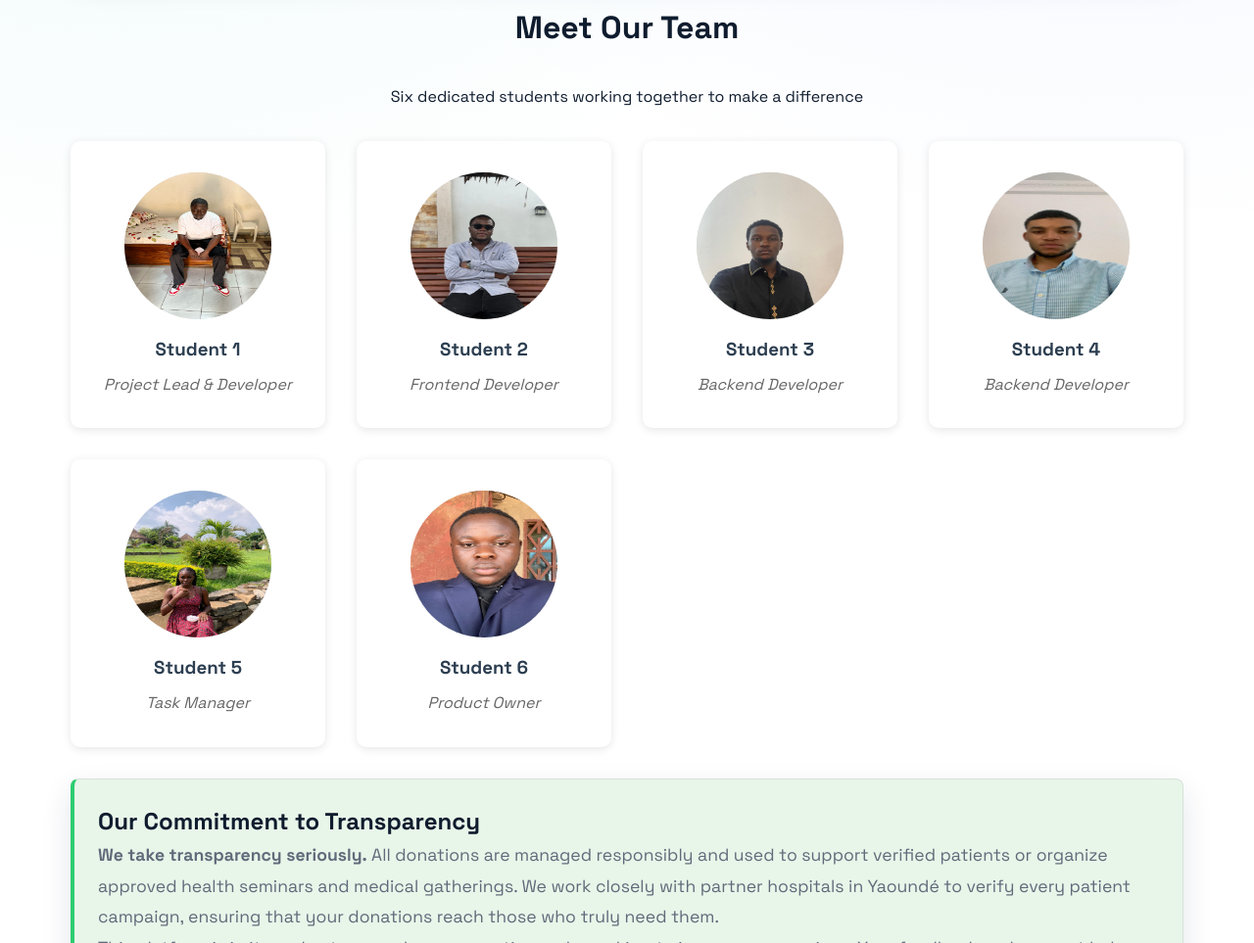
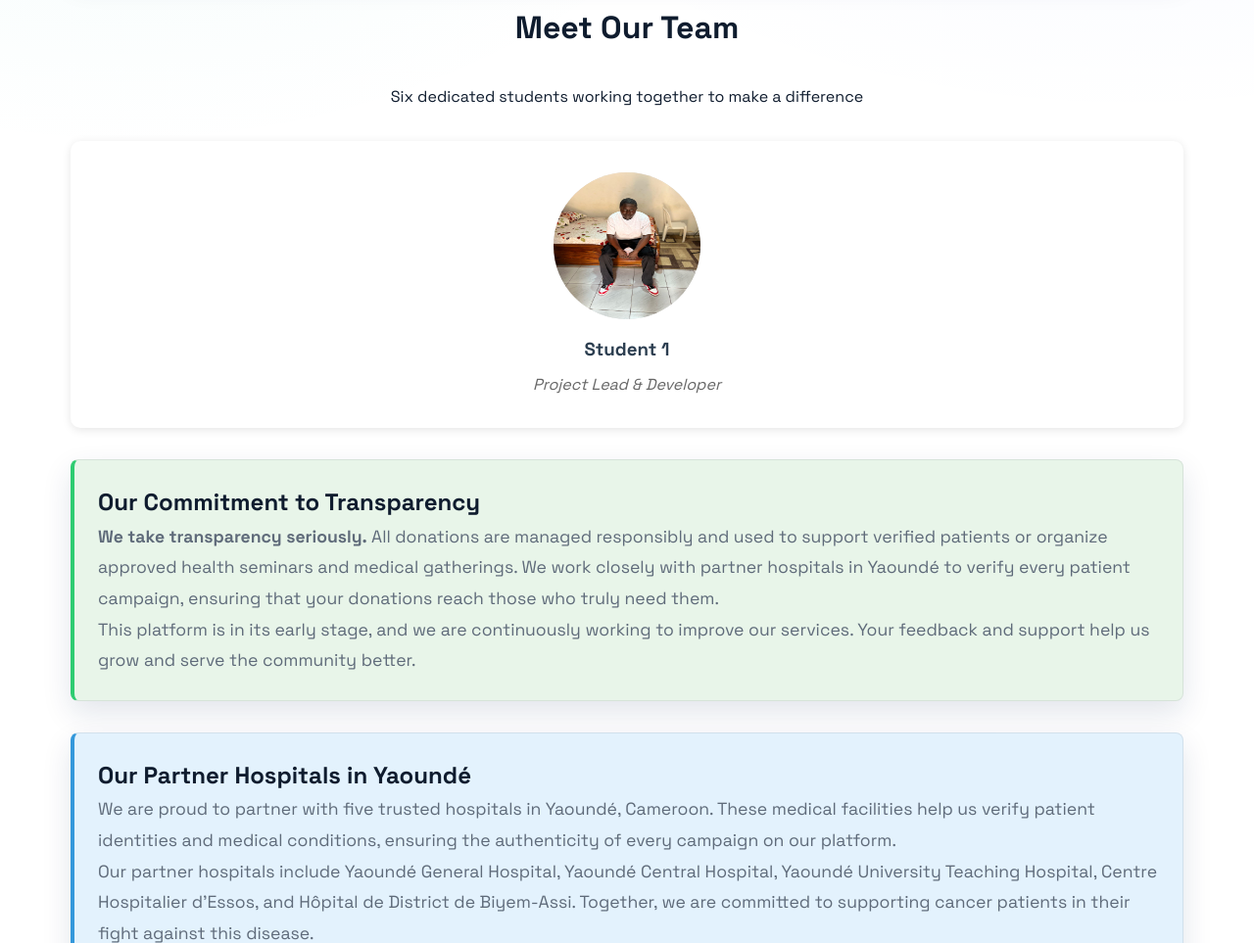
Before and after one commit to cheerybrilliant/crowdfunding-webapp, a plain HTML site: page frontendrev/about.html in a window 1280 px wide. Shown: the part 964-1927 px from the top of the page at 98% size. Drawn offline with Linux system fonts and the light colour scheme.

Commit message:
changement

```diff
--- a/frontendrev/about.html
+++ b/frontendrev/about.html
@@ -139,31 +139,8 @@
                 <h3>Student 1</h3>
                 <p>Project Lead & Developer</p>
             </div>
-            <div class="team-member">
-                <img src="image/front end developer.jpeg" alt="Student 2"  class="team-member-photo">
-                <h3>Student 2</h3>
-                <p>Frontend Developer</p>
-            </div>
-            <div class="team-member">
-                <img src="image/BackendDevelper 2.jpeg" alt="Student 3" class="team-member-photo">
-                <h3>Student 3</h3>
-                <p>Backend Developer</p>
-            </div>
-            <div class="team-member">
-                <img src="image/backend developer.jpeg" alt="Student 4" class="team-member-photo">
-                <h3>Student 4</h3>
-                <p>Backend Developer</p>
-            </div>
-            <div class="team-member">
-                <img src="image/Task Manager.jpeg" alt="Student 5" class="team-member-photo">
-                <h3>Student 5</h3>
-                <p>Task Manager</p>
-            </div>
-            <div class="team-member">
-                <img src="image/product owner.jpeg" alt="Student 6" class="team-member-photo">
-                <h3>Student 6</h3>
-                <p>Product Owner</p>
-            </div>
+
+
         </div>
 
         <!-- Transparency Note -->
```
